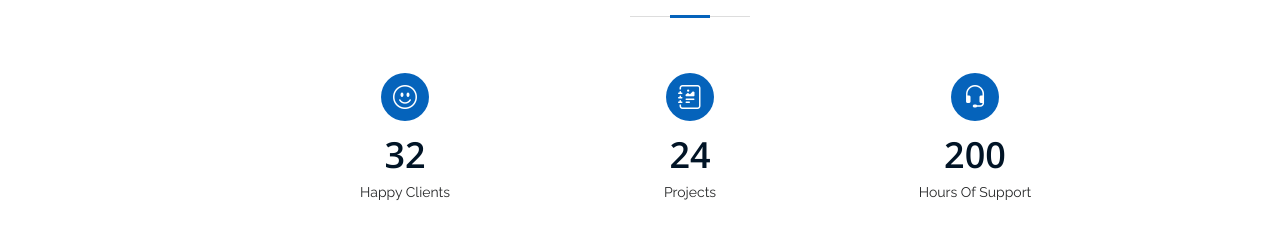
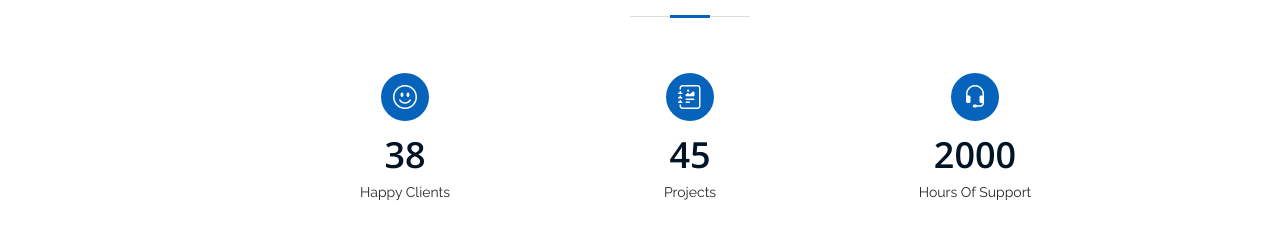
Before and after one commit to DJ45X/Portfolio-Website, a plain HTML site: page index.html in a window 1280 px wide. Shown: the part 1520-1752 px from the top of the page. Drawn offline with nearby package versions, Linux system fonts and the light colour scheme.

Commit message:
update Facts

```diff
--- a/index.html
+++ b/index.html
@@ -125,7 +125,7 @@
           <div class="col-lg-3 col-md-6">
             <div class="count-box">
               <i class="bi bi-emoji-smile"></i>
-              <span data-purecounter-start="0" data-purecounter-end="32" data-purecounter-duration="1" class="purecounter"></span>
+              <span data-purecounter-start="0" data-purecounter-end="38" data-purecounter-duration="1" class="purecounter"></span>
               <p>Happy Clients</p>
             </div>
           </div>
@@ -133,7 +133,7 @@
           <div class="col-lg-3 col-md-6 mt-5 mt-md-0">
             <div class="count-box">
               <i class="bi bi-journal-richtext"></i>
-              <span data-purecounter-start="0" data-purecounter-end="24" data-purecounter-duration="1" class="purecounter"></span>
+              <span data-purecounter-start="0" data-purecounter-end="45" data-purecounter-duration="1" class="purecounter"></span>
               <p>Projects</p>
             </div>
           </div>
@@ -141,7 +141,7 @@
           <div class="col-lg-3 col-md-6 mt-5 mt-lg-0">
             <div class="count-box">
               <i class="bi bi-headset"></i>
-              <span data-purecounter-start="0" data-purecounter-end="200" data-purecounter-duration="1" class="purecounter"></span>
+              <span data-purecounter-start="0" data-purecounter-end="+2000" data-purecounter-duration="1" class="purecounter"></span>
               <p>Hours Of Support</p>
             </div>
           </div>
```
